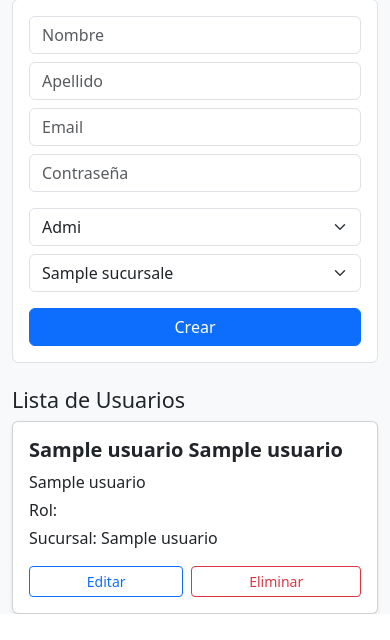
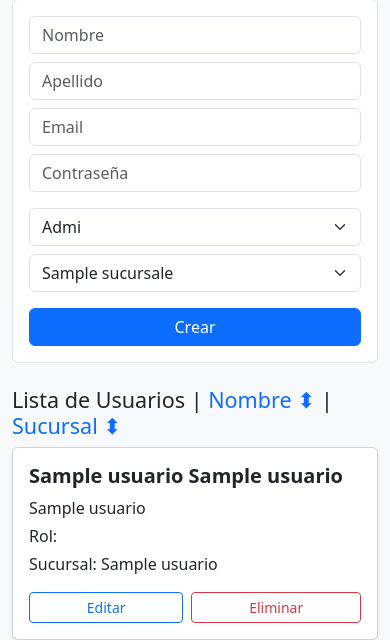
Before and after one commit to melanycpm1/supermercado-jumbox, a Flask app: template templates/usuarios.html in a window 390 px wide; the page is wider, and only the part inside the window is pictured. Shown: the part 378-1018 px from the top of that part. Before the commit the page ends 992 px from the top of that part, so only its background shows below. Run offline with Flask 3, Linux system fonts and the light colour scheme; the template is opened without the code that fills it: most values are stand-ins (such as "Sample title", 1, 10 or a date in 2020).

Commit message:
feat:ordenar por nombre o sucursal

```diff
--- a/static/js/buscador_usuario.js
+++ b/static/js/buscador_usuario.js
@@ -18,3 +18,26 @@ inputBuscarCard.addEventListener('keyup', function() {
 });
 };
 document.addEventListener('DOMContentLoaded', buscadorUsuario);
+
+let ordenAscendente = true;
+
+function ordenarUsuarios(tipo) {
+
+    const contenedor = document.querySelector(".row.g-3");
+    const usuarios = Array.from(document.querySelectorAll(".usuario-card"));
+
+    usuarios.sort((a, b) => {
+
+        let valorA = a.dataset[tipo];
+        let valorB = b.dataset[tipo];
+
+        if (valorA < valorB) return ordenAscendente ? -1 : 1;
+        if (valorA > valorB) return ordenAscendente ? 1 : -1;
+        return 0;
+    });
+
+    ordenAscendente = !ordenAscendente;
+
+    contenedor.innerHTML = "";
+    usuarios.forEach(u => contenedor.appendChild(u));
+}
--- a/templates/usuarios.html
+++ b/templates/usuarios.html
@@ -68,11 +68,20 @@
     </form>
 
     <!-- LISTA DE USUARIOS -->
-    <h2 class="h4">Lista de Usuarios</h2>
-
+    <h2 class="h4">
+    Lista de Usuarios |
+    <span class="text-primary" style="cursor:pointer;" onclick="ordenarUsuarios('nombre')">
+        Nombre ⬍
+    </span> |
+    <span class="text-primary" style="cursor:pointer;" onclick="ordenarUsuarios('sucursal')">
+        Sucursal ⬍
+    </span>
+</h2>
     <div class="row g-3">
     {% for u in usuarios %}
-    <div class="col-md-6 col-lg-4">
+    <div class="col-md-6 col-lg-4 usuario-card"
+     data-nombre="{{ u[1]|lower }} {{ u[2]|lower }}"
+     data-sucursal="{{ u[6]|lower }}">
         <div class="card shadow-sm h-100">
             <div class="card-body">
                 <h5 class="card-title fw-bold">{{ u[1] }} {{ u[2] }}</h5>
```
